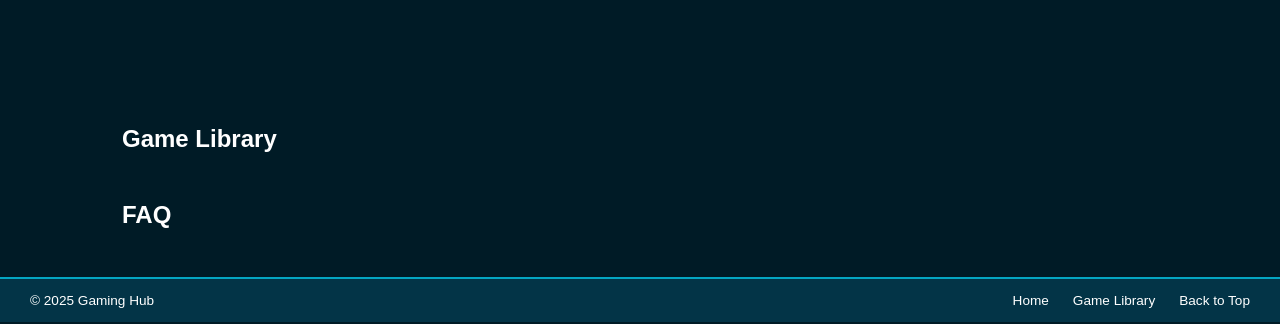
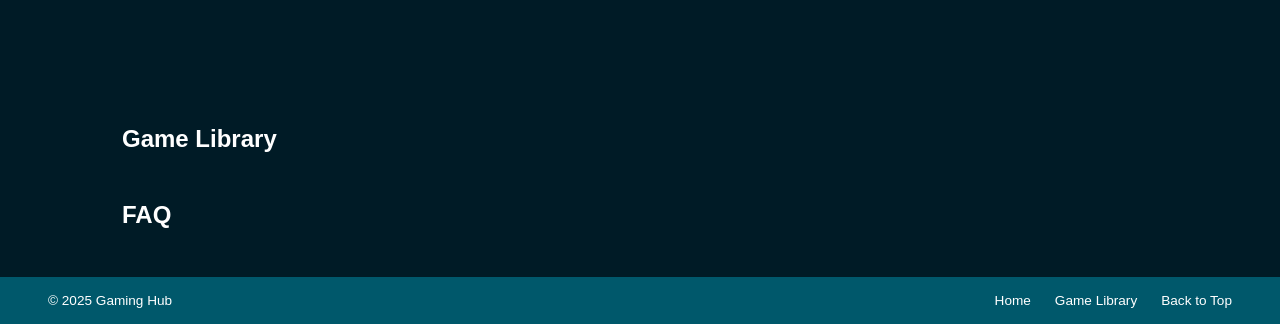
Before and after one commit to dylannirl/wdd130-zatylny, a plain HTML site: page index.html in a window 1280 px wide. Shown: the part 527-851 px from the top of the page. Drawn offline with Linux system fonts and the light colour scheme.

Commit message:
faq update 2

```diff
--- a/styles.css
+++ b/styles.css
@@ -240,12 +240,3 @@ h1 {
   content: "▾";
   font-size: 1.1rem;
 }
-
-footer {
-  background-color: #033447;
-  border-top: 2px solid #04a6c2;
-  padding: 14px 30px;
-  display: flex;
-  justify-content: space-between;
-  font-size: 0.85rem;
-}
```
